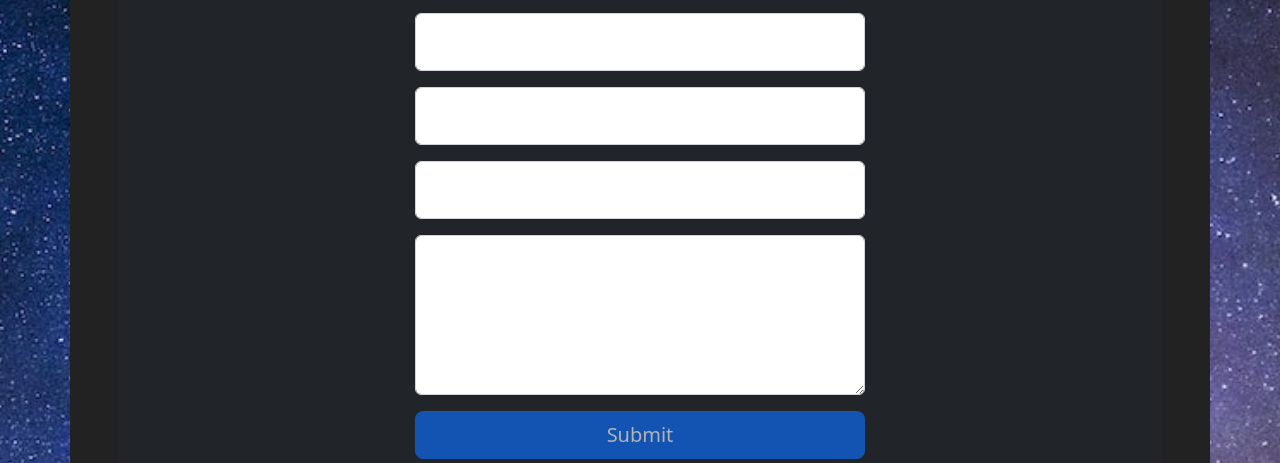
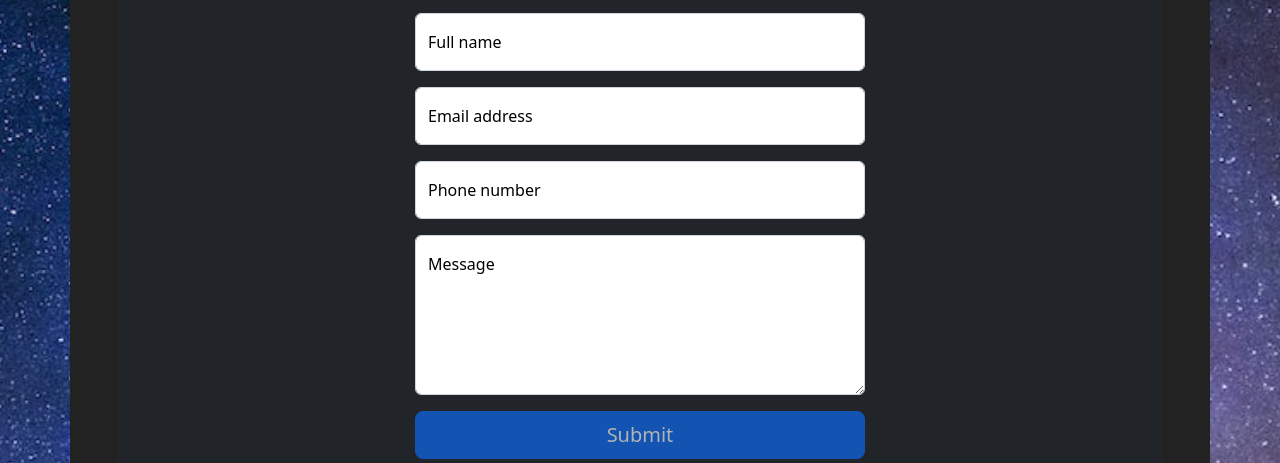
Before and after one commit to Rami5500/CryptoConnect, a plain HTML site: page contact.html in a window 1280 px wide. Shown: the part 337-800 px from the top of the page. Drawn offline with nearby package versions, Linux system fonts and the light colour scheme.

Commit message:
Update contact.html

```diff
--- a/contact.html
+++ b/contact.html
@@ -62,26 +62,26 @@
                                     <!-- Name input-->
                                     <div class="form-floating mb-3">
                                         <input class="form-control" id="name" type="text" placeholder="Enter your name..." data-sb-validations="required" />
-                                        <label for="name" style="color: white;">Full name</label>
+                                        <label for="name" style="color: black;">Full name</label>
                                         <div class="invalid-feedback" data-sb-feedback="name:required">A name is required.</div>
                                     </div>
                                     <!-- Email address input-->
                                     <div class="form-floating mb-3">
                                         <input class="form-control" id="email" type="email" placeholder="name@example.com" data-sb-validations="required,email" />
-                                        <label for="email" style="color: white;">Email address</label>
+                                        <label for="email" style="color: black;">Email address</label>
                                         <div class="invalid-feedback" data-sb-feedback="email:required">An email is required.</div>
                                         <div class="invalid-feedback" data-sb-feedback="email:email">Email is not valid.</div>
                                     </div>
                                     <!-- Phone number input-->
                                     <div class="form-floating mb-3">
                                         <input class="form-control" id="phone" type="tel" placeholder="(123) 456-7890" data-sb-validations="required" />
-                                        <label for="phone" style="color: white;">Phone number</label>
+                                        <label for="phone" style="color: black;">Phone number</label>
                                         <div class="invalid-feedback" data-sb-feedback="phone:required">A phone number is required.</div>
                                     </div>
                                     <!-- Message input-->
                                     <div class="form-floating mb-3">
                                         <textarea class="form-control" id="message" type="text" placeholder="Enter your message here..." style="height: 10rem" data-sb-validations="required"></textarea>
-                                        <label for="message" style="color: white;">Message</label>
+                                        <label for="message" style="color: black;">Message</label>
                                         <div class="invalid-feedback" data-sb-feedback="message:required">A message is required.</div>
                                     </div>
                                     <!-- Submit success message-->
```
